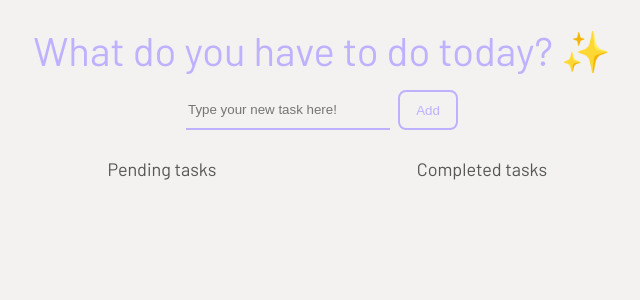
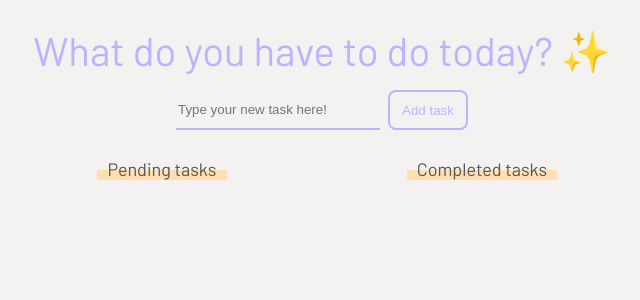
Before and after one commit to albasmg/to-do, a React (Create React App) app: page / in a window 1280 px wide. Shown: the top 300 px of the page, without its empty margins (318-958 px from the left). Built offline with nearby package versions, Linux system fonts and the light colour scheme; a web font is replaced by a local one.

Commit message:
💄 Update styles

```diff
--- a/src/assets/stylesheets/variables.js
+++ b/src/assets/stylesheets/variables.js
@@ -1,6 +1,8 @@
 export const COLORS = {
   primaryColor: '#beb2ff',
   secondaryColor: '#ffdeb2',
+  pendingColor: '#f2e4c8',
+  completedColor: '#e4f2c8',
   lightColor: '#F3F2F0',
   mediumColor: 'd6d6d6',
   darkColor: '#565656',
--- a/src/components/Form/Form.jsx
+++ b/src/components/Form/Form.jsx
@@ -23,7 +23,9 @@ const Form = ({ onButtonClick, onFormChange, value }) => {
           onChange={(ev) => onFormChange(ev)}
           value={value}
         />
-        <FormButton onClick={() => onButtonClick()}>Add</FormButton>
+        <FormButton disabled={!value} onClick={() => onButtonClick()}>
+          Add task
+        </FormButton>
       </FormContainer>
     </Header>
   );
--- a/src/components/Form/FormStyles.js
+++ b/src/components/Form/FormStyles.js
@@ -36,12 +36,19 @@ export const FormInput = styled.input`
 
 export const FormButton = styled.button`
   height: ${rem(40)};
-  width: ${rem(60)};
+  width: ${rem(80)};
   border: 2px solid ${(props) => props.theme.colors.primaryColor};
-  color: ${(props) => props.theme.colors.primaryColor};
-  background-color: ${(props) => props.theme.colors.lightColor};
+  color: ${(props) => props.theme.colors.lightColor};
+  background-color: ${(props) => props.theme.colors.primaryColor};
   margin-left: ${rem(8)};
   border-radius: ${rem(8)};
   outline: none;
   cursor: pointer;
+
+  ${({ disabled }) =>
+    disabled &&
+    css`
+      color: ${(props) => props.theme.colors.primaryColor};
+      background-color: ${(props) => props.theme.colors.lightColor}; ;
+    `}
 `;
--- a/src/components/TaskList/TaskList.jsx
+++ b/src/components/TaskList/TaskList.jsx
@@ -2,6 +2,7 @@ import React from 'react';
 import {
   TasksContainer,
   Title,
+  Decoration,
   TaskContainer,
   Checkbox,
   TaskName,
@@ -11,10 +12,14 @@ const TaskList = ({ tasks, title, onCheckboxClick, isPendingList }) => {
   return (
     <TasksContainer>
       <Title>{title}</Title>
+      <Decoration isCompleted={!isPendingList} />
       {tasks.map(({ name, id }) => (
-        <TaskContainer key={id}>
-          <Checkbox onClick={() => onCheckboxClick(id, isPendingList)} />
-          <TaskName>{name}</TaskName>
+        <TaskContainer isCompleted={!isPendingList} key={id}>
+          <Checkbox
+            isCompleted={!isPendingList}
+            onClick={() => onCheckboxClick(id, isPendingList)}
+          />
+          <TaskName isCompleted={!isPendingList}>{name}</TaskName>
         </TaskContainer>
       ))}
     </TasksContainer>
--- a/src/components/TaskList/TaskListStyles.js
+++ b/src/components/TaskList/TaskListStyles.js
@@ -9,9 +9,24 @@ export const TasksContainer = styled.div`
 `;
 
 export const Title = styled.h2`
-  font-size: 18px;
+  font-size: ${rem(18)};
   text-align: center;
   color: ${(props) => props.theme.colors.darkColor};
+`;
+
+export const Decoration = styled.div`
+  height: ${rem(10)};
+  width: ${rem(130)};
+  align-self: center;
+  background-color: ${(props) => props.theme.colors.secondaryColor};
+  z-index: -999;
+  transform: translate(0, -8px);
+
+  ${({ isCompleted }) =>
+    isCompleted &&
+    css`
+      width: ${rem(150)}; ;
+    `}
 `;
 
 export const TaskContainer = styled.div`
@@ -20,17 +35,36 @@ export const TaskContainer = styled.div`
   margin: ${rem(20)} ${rem(20)} 0 ${rem(20)};
   padding: ${rem(8)};
   border-radius: ${rem(8)};
-  background-color: ${(props) => props.theme.colors.secondaryColor};
+  background-color: ${(props) => props.theme.colors.pendingColor};
+
+  ${({ isCompleted }) =>
+    isCompleted &&
+    css`
+      background-color: ${(props) => props.theme.colors.completedColor};
+    `}
 `;
 
 export const Checkbox = styled.div`
   height: ${rem(20)};
   width: ${rem(20)};
-  border: ${rem(1)} solid black;
+  border: ${rem(1)} solid ${(props) => props.theme.colors.darkColor};
   margin-right: ${rem(8)};
   border-radius: ${rem(8)};
+
+  ${({ isCompleted }) =>
+    isCompleted &&
+    css`
+      background-color: ${(props) => props.theme.colors.darkColor};
+    `}
 `;
 
 export const TaskName = styled.p`
-  margin-left: ${(props) => props.theme.colors.darkColor};
+  color: ${(props) => props.theme.colors.darkColor};
+  font-weight: 300;
+
+  ${({ isCompleted }) =>
+    isCompleted &&
+    css`
+      text-decoration: line-through;
+    `}
 `;
```
